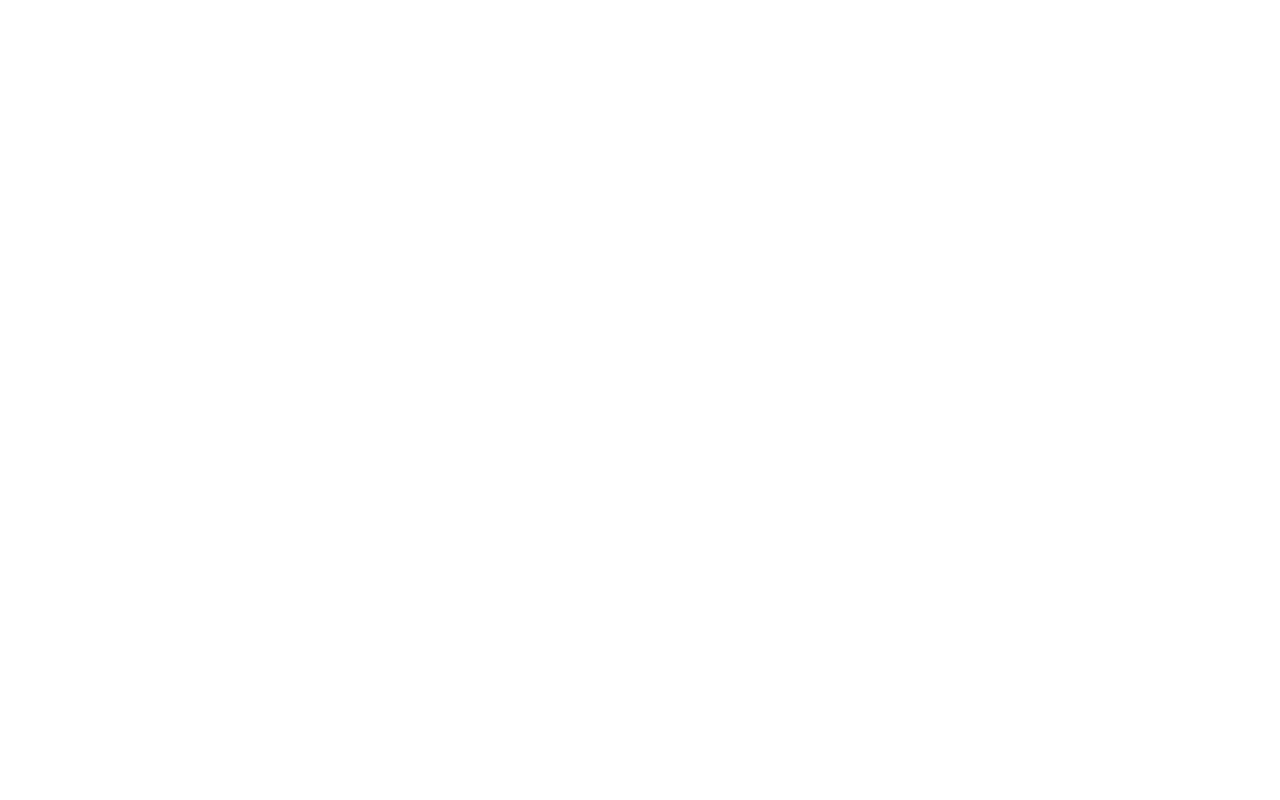
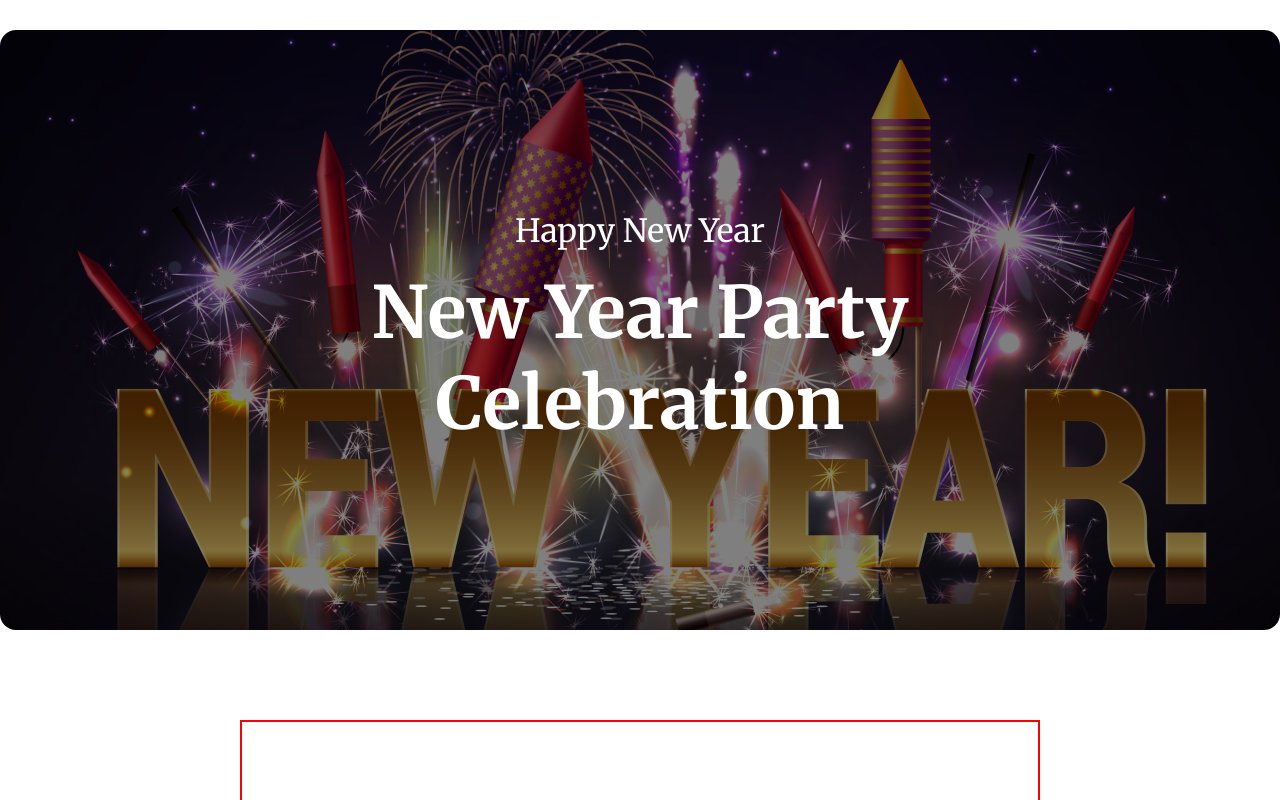
Before and after one commit to nowrinesha/new-year-offer, a plain HTML site: page index.html in a window 1280 px wide. Shown: the top 800 px of the page. Drawn offline with Linux system fonts and the light colour scheme.

Commit message:
banner section added

```diff
--- a/index.html
+++ b/index.html
@@ -7,6 +7,29 @@
     <link rel="stylesheet" href="styles/style.css">
 </head>
 <body>
+    <header class="banner-container">
+        <div class="banner-content">
+            <p>Happy New Year</p>
+            <h1>New Year Party <br> Celebration</h1>
+        </div>
+
+
+    </header>
+
+    <main>
+        <!-- 60% srction starts here -->
+
+        <section class="second-section-container">
+
+        </section>
+
+        <!-- 60% srction ends here -->
+
+    </main>
+
+    <footer>
+
+    </footer>
 
 </body>
 </html>
--- a/styles/style.css
+++ b/styles/style.css
@@ -2,6 +2,67 @@
 
 @import url('https://fonts.googleapis.com/css2?family=Merriweather:ital,wght@0,300;0,400;0,700;0,900;1,300;1,400;1,700;1,900&display=swap');
 
+
+*{
+    box-sizing: border-box;
+    margin: 0;
+    padding: 0;
+}
 body{
     font-family: "Merriweather", serif;
 }
+
+
+/*  header styles starts here--------------------------------------*/
+.banner-container{
+    max-width: 1320px;
+    margin: 0 auto;
+    border-radius: 16px;
+    /* border: 2px solid red; */
+    min-height: 600px;
+    margin-top: 30px;
+    background-color: rgba(0, 0, 0, 0.5);
+    background-image: url(/images/Banner\ Image.png);
+    background-position: center;
+    background-repeat: no-repeat;
+    background-size: cover;
+    background-blend-mode: overlay;
+
+}
+.banner-content{
+    display: flex;
+    flex-direction: column;
+    justify-content: center;
+    text-align: center;
+    align-items: center;
+    height: 600px;
+    /* margin-top: 170px; */
+}
+.banner-content p, h1{
+    color: white;
+
+}
+.banner-content p{
+    font-size: 32px;
+    font-weight: 400px;
+    margin-bottom: 16px;
+
+
+
+}
+.banner-content h1{
+    Font-weight: 900px;
+    Font-size: 72px;
+
+}
+
+/* second-section- starts here */
+
+.second-section-container{
+    width: 800px;
+    height: 800px;
+    margin: 0 auto;
+    border: 2px solid red;
+    margin-top: 90px;
+    display: flex;
+}
```
